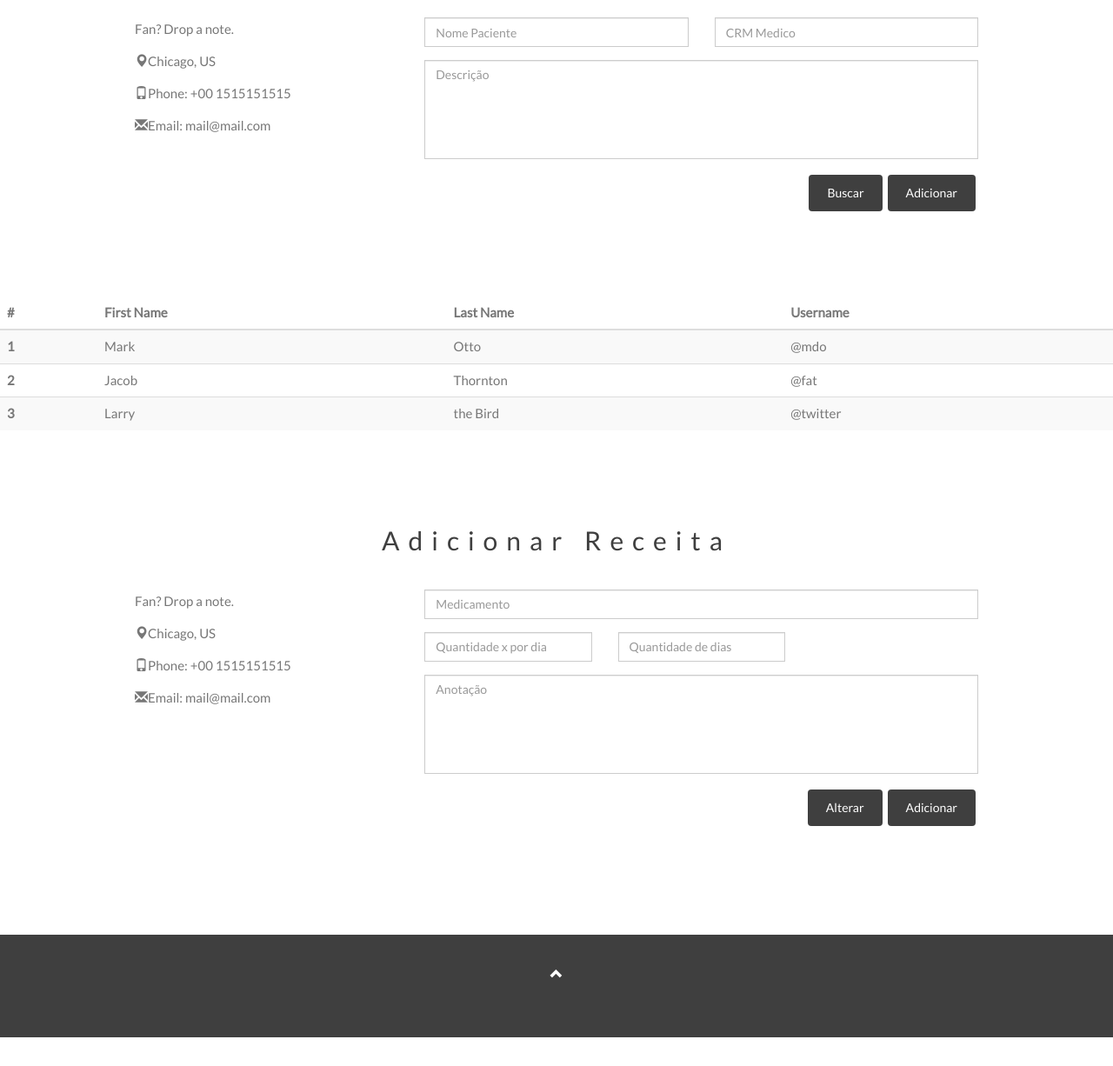
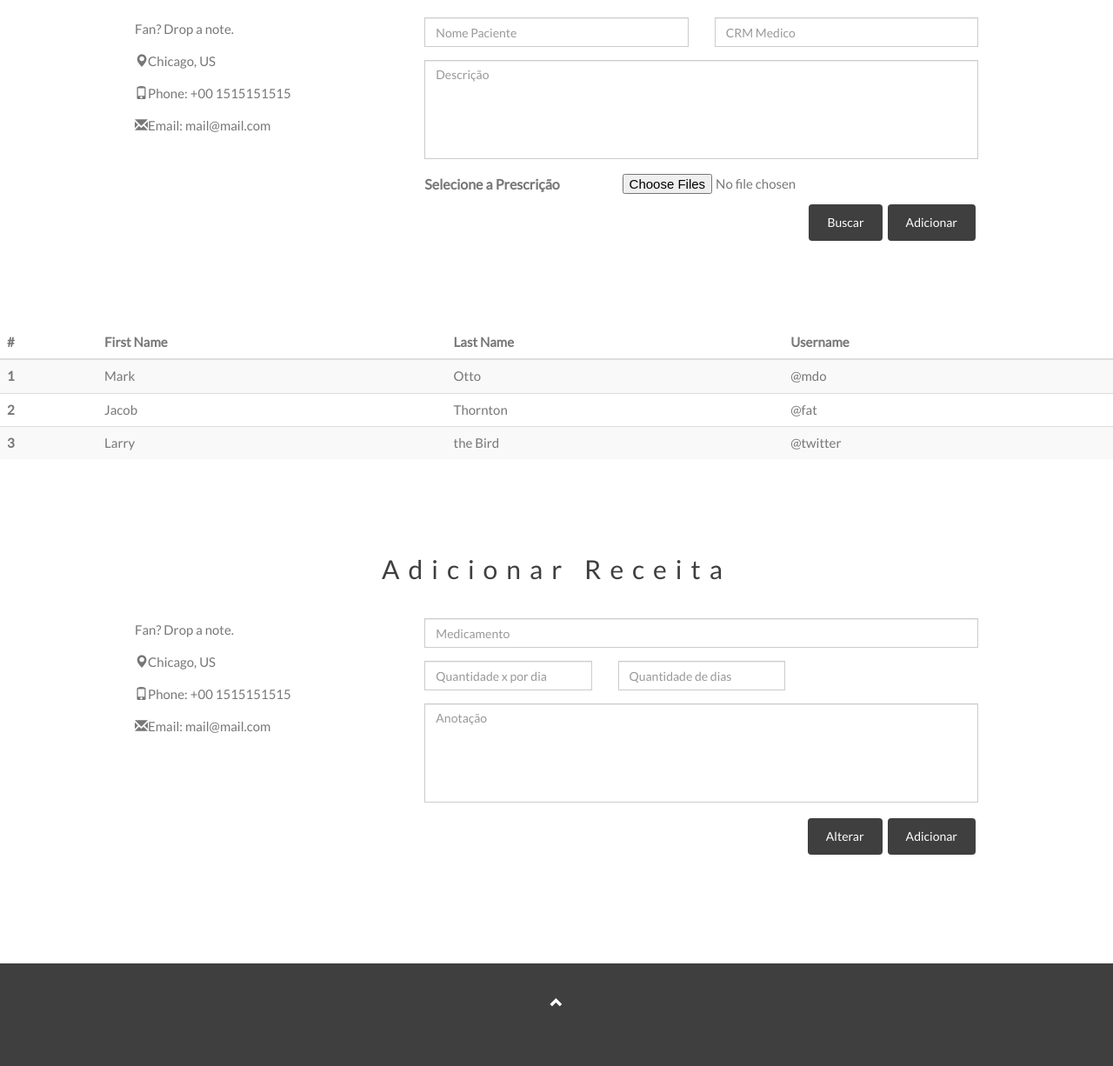
Before and after one commit to guicoutof/GAPWeb, a CodeIgniter app: the page made by WEBSITE/codeigniter/application/views/doctor.php in a window 1280 px wide, after a click on "ADICIONAR PRESCRICAO". Shown: the part 143-1369 px from the top of the page at 87% size. Before the commit the page ends 1336 px from the top, so only its background shows below. Run offline with CodeIgniter, Linux system fonts and the light colour scheme; some libraries are stand-ins or nearby versions.

Commit message:
Scripts in Pages

```diff
--- a/WEBSITE/codeigniter/application/views/doctor.php
+++ b/WEBSITE/codeigniter/application/views/doctor.php
@@ -130,6 +130,10 @@
               <div class="col-sm-12 form-group">
                 <textarea class="form-control" rows="5" id="prescricaodescricao" placeholder="Descrição"></textarea>
               </div>
+            </div>
+            <div class="row">
+              <label class="control-label col-sm-4">Selecione a Prescrição</label>
+              <input id="input-b5" name="input-b5[]" type="file" multiple>
             </div>
             <div class="row">
               <div class="col-md-12 form-group">
@@ -326,10 +330,14 @@ $(document).ready(function(){
     } // End if
   });
 })
-
+  // TABS
   $('#myNavbar a[href="#home"]').tab('show');
   $('#myNavbar a[href="#prescrition"]').tab('show');
   $('#myNavbar a[href="#profile"]').tab('show');
+
+  //ARQUIVO
+  $(document).on('ready', function() {
+    $("#input-b5").fileinput({showCaption: false});
 </script>
 
 </body>
--- a/WEBSITE/codeigniter/assets/css/doctorstyle.css
+++ b/WEBSITE/codeigniter/assets/css/doctorstyle.css
@@ -16,6 +16,12 @@
       letter-spacing: 10px;
       font-size: 30px;
       color: #3f3f3f;
+  }
+
+  label {
+      margin-right: 20px;
+      font-size: 16px;
+      color: #777;
   }
   .container {
       padding: 80px 100px;
```
